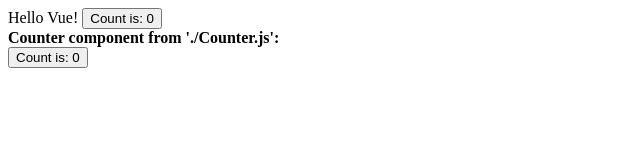
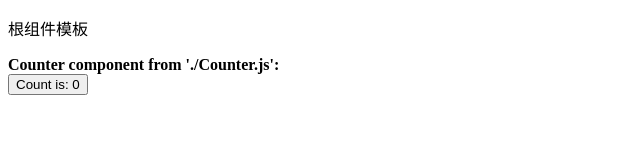
Before and after one commit to zjlyyq/Frontend_Notebook, a website: page Vue3/vue3_es6_module/index.html in a window 1280 px wide. Shown: the whole page, without its empty margins (0-640 px from the left). Drawn offline with nearby package versions, Linux system fonts and the light colour scheme.

Commit message:
根组件模板： 1. 当根组件没有设置 template 选项时，Vue 将自动使用容器的 innerHTML 作为模板。 2. 当根组件设置了 template 选项时，会覆盖容器内部的html

```diff
--- a/Vue3/vue3_es6_module/index.html
+++ b/Vue3/vue3_es6_module/index.html
@@ -35,7 +35,10 @@
           message,
           count
         }
-      }
+      },
+      template: /*html*/`
+        <p>根组件模板</p>
+        `
     }).mount('#app')
 
     createApp(Counter).mount("#Counter")
```
